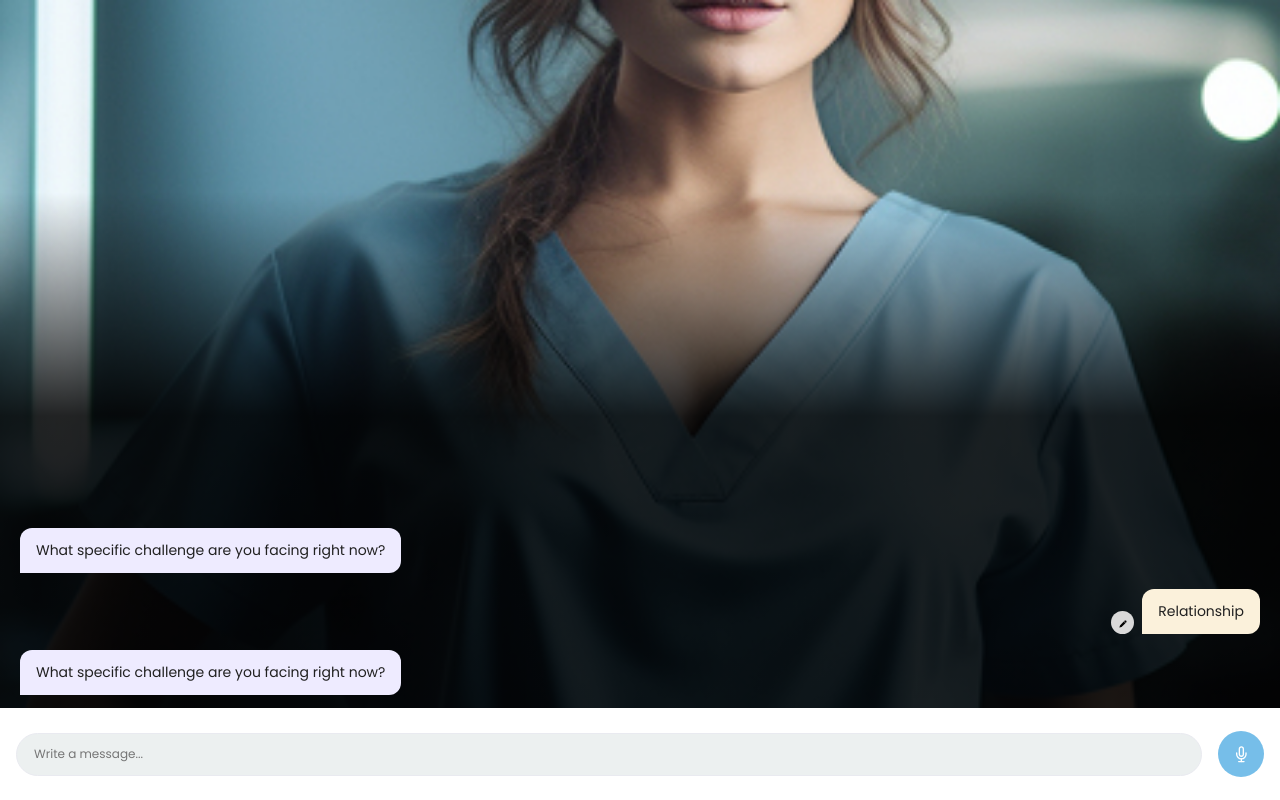
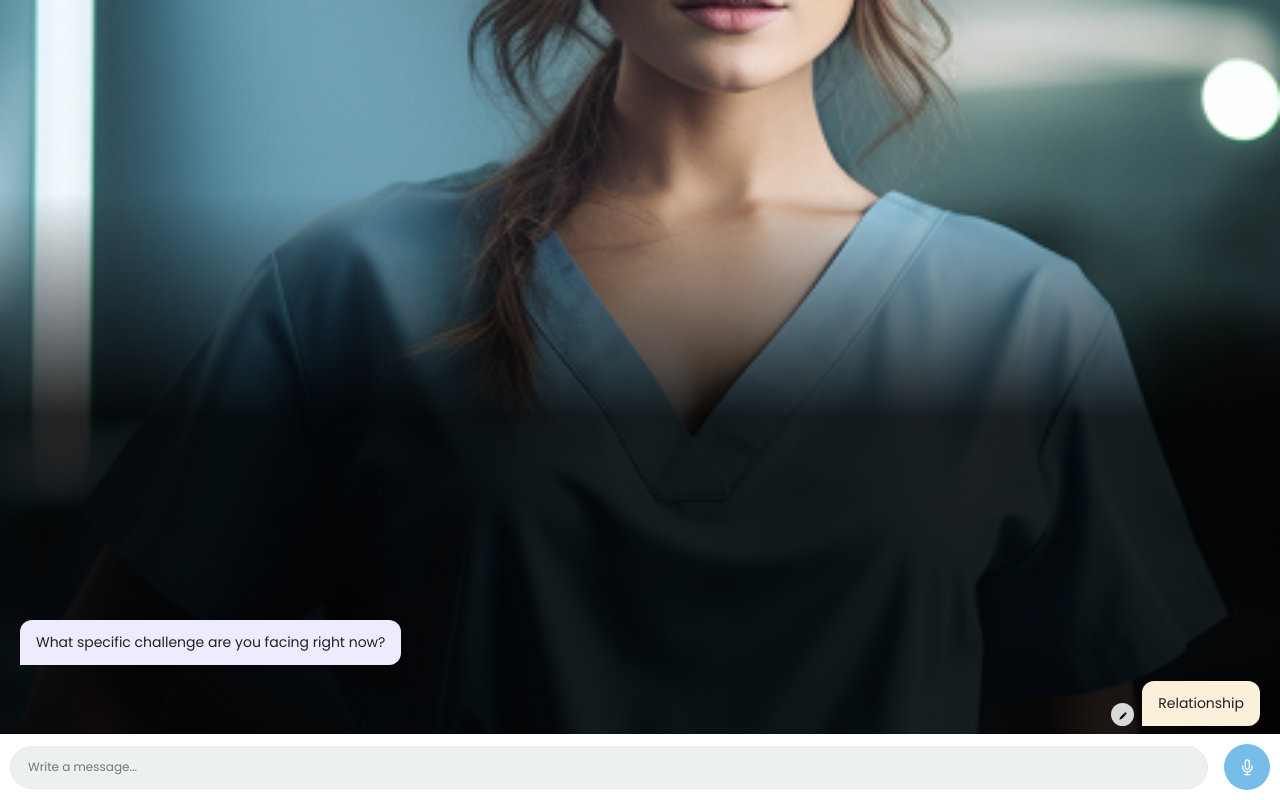
Before and after one commit to muthukumarniven/sybo, a React (Create React App) app: page / in a window 1280 px wide. Built offline with nearby package versions, Linux system fonts and the light colour scheme.

Commit message:
text-changes

```diff
--- a/src/App.css
+++ b/src/App.css
@@ -41,11 +41,19 @@
 
 
 .bottom-navbar-conatiner{
+  position: fixed;
+  bottom: 0;
+  left: 0;
+  width: 100%;
   background-color: #fff;
-  padding: 23px 16px;
+  padding: 10px;
+  z-index: 10;
 
 }
-.ai-chat-container{padding: 20px;     max-height: 200px;
+.ai-chat-container{padding: 20px;  max-height: 200px;
+  overflow-y: scroll;
+  /* white-space: nowrap; */
+  flex-wrap: no-wrap;
   overflow: auto;}
 .ai-chat-item{background-color: #EEEBFF;color: #212121;font-size: 14px;font-family: "Poppins-Regular";padding: 12px 16px;border-radius: 12px 12px 12px 0px ;max-width: 70%;}
 
```
